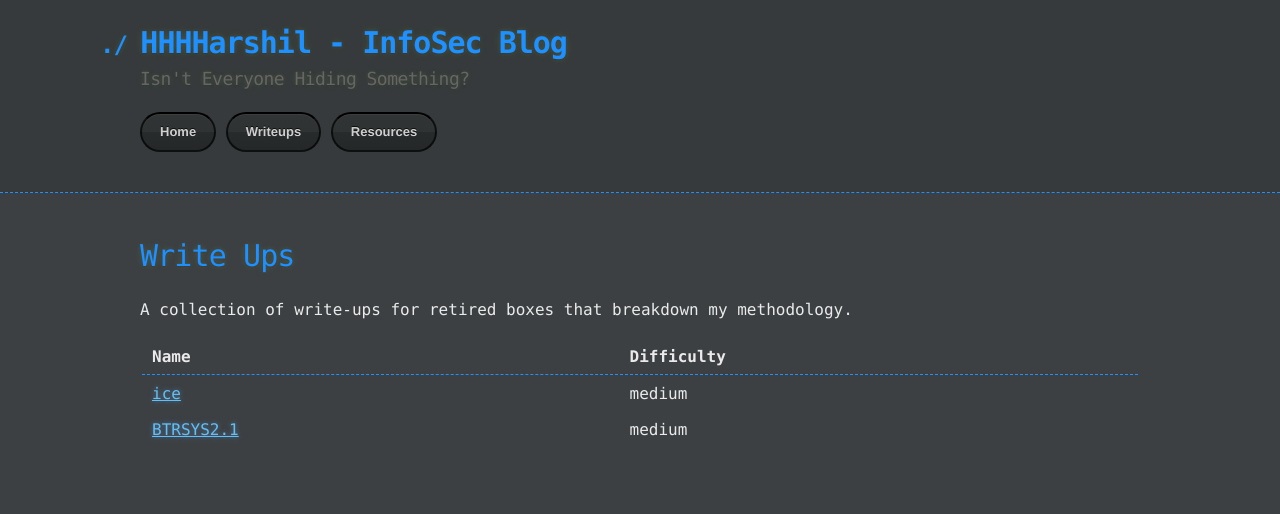
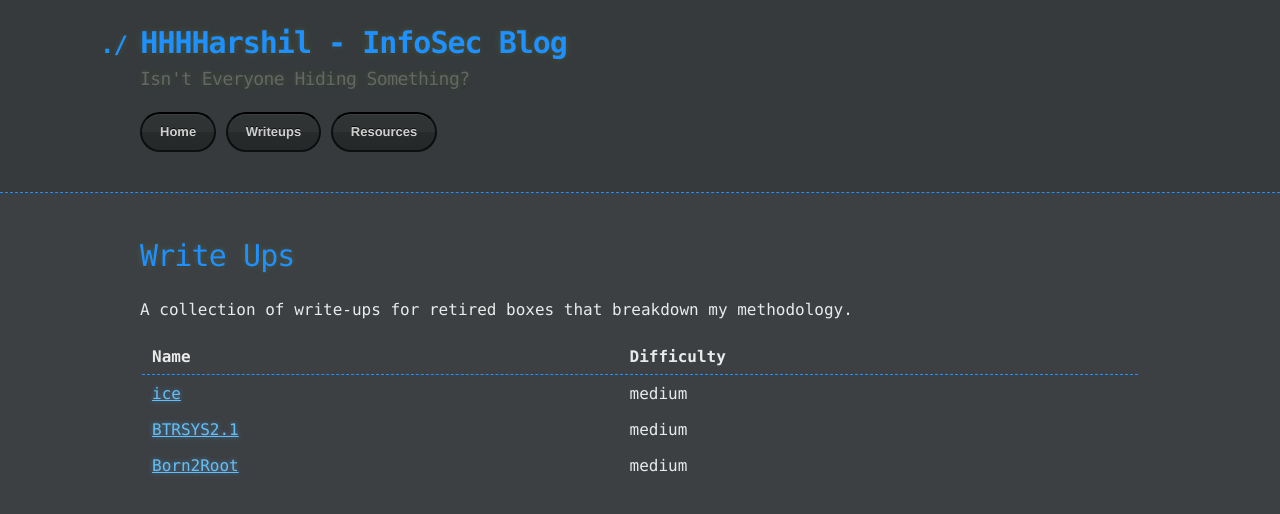
Before and after one commit to hhhharshil/hhhharshil.github.io, a Jekyll site: the page built from writeups.md, in a window 1280 px wide. Shown: the top 514 px of the page. Built offline with Jekyll 4.4.1, drawn with Linux system fonts in a browser that asks for light colours.

Commit message:
Update writeups.md
adding born2root writeup

```diff
--- a/writeups.md
+++ b/writeups.md
@@ -12,3 +12,4 @@ A collection of write-ups for retired boxes that breakdown my methodology.
 |:------------------------------------------------|:-----------|
 | [ice](/writeups/2021-5-25-ice.md)               | medium     |
 | [BTRSYS2.1](/writeups/2021-10-11-btrsys2.1.md)  | medium     |
+| [Born2Root](/writeups/2021-12-24-born2root.md)  | medium     |
```
